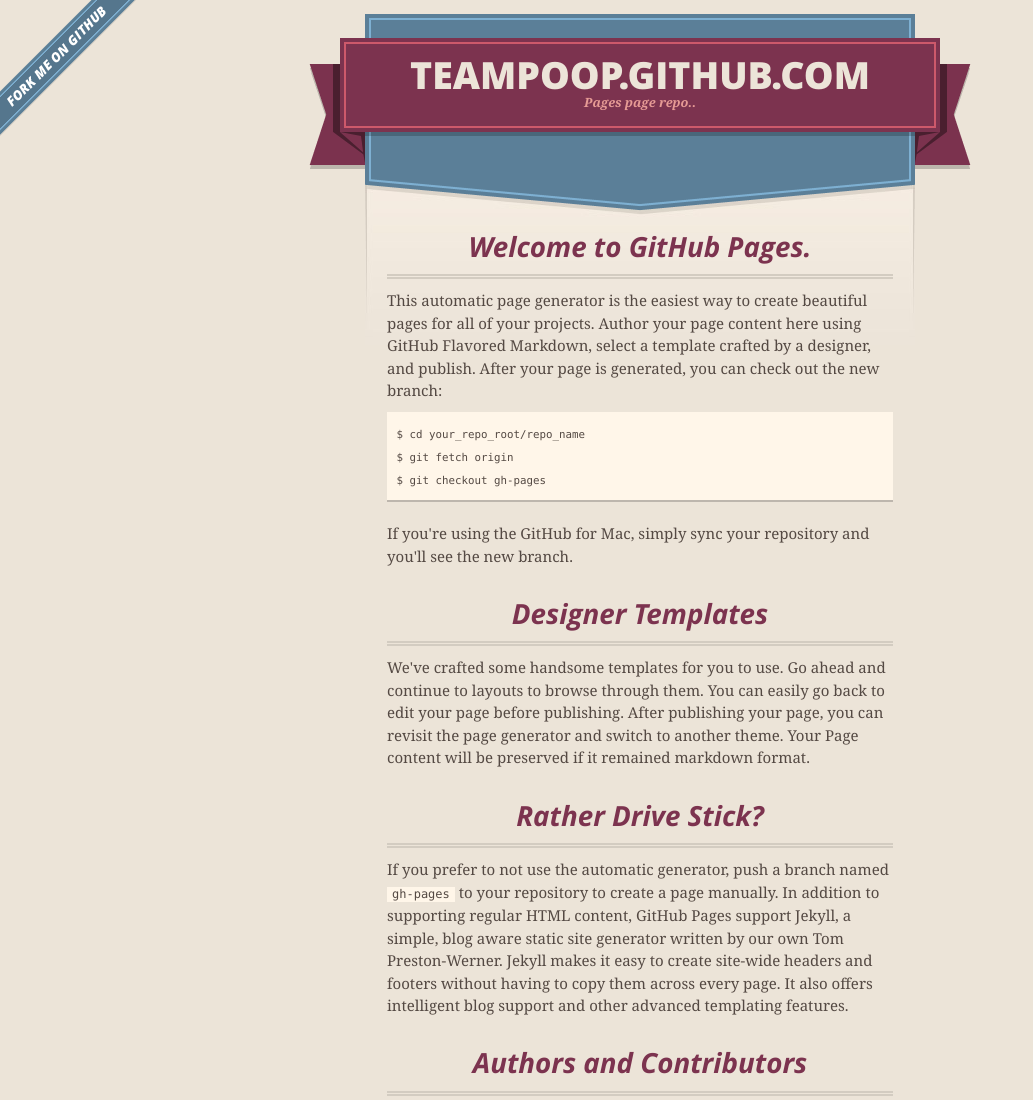
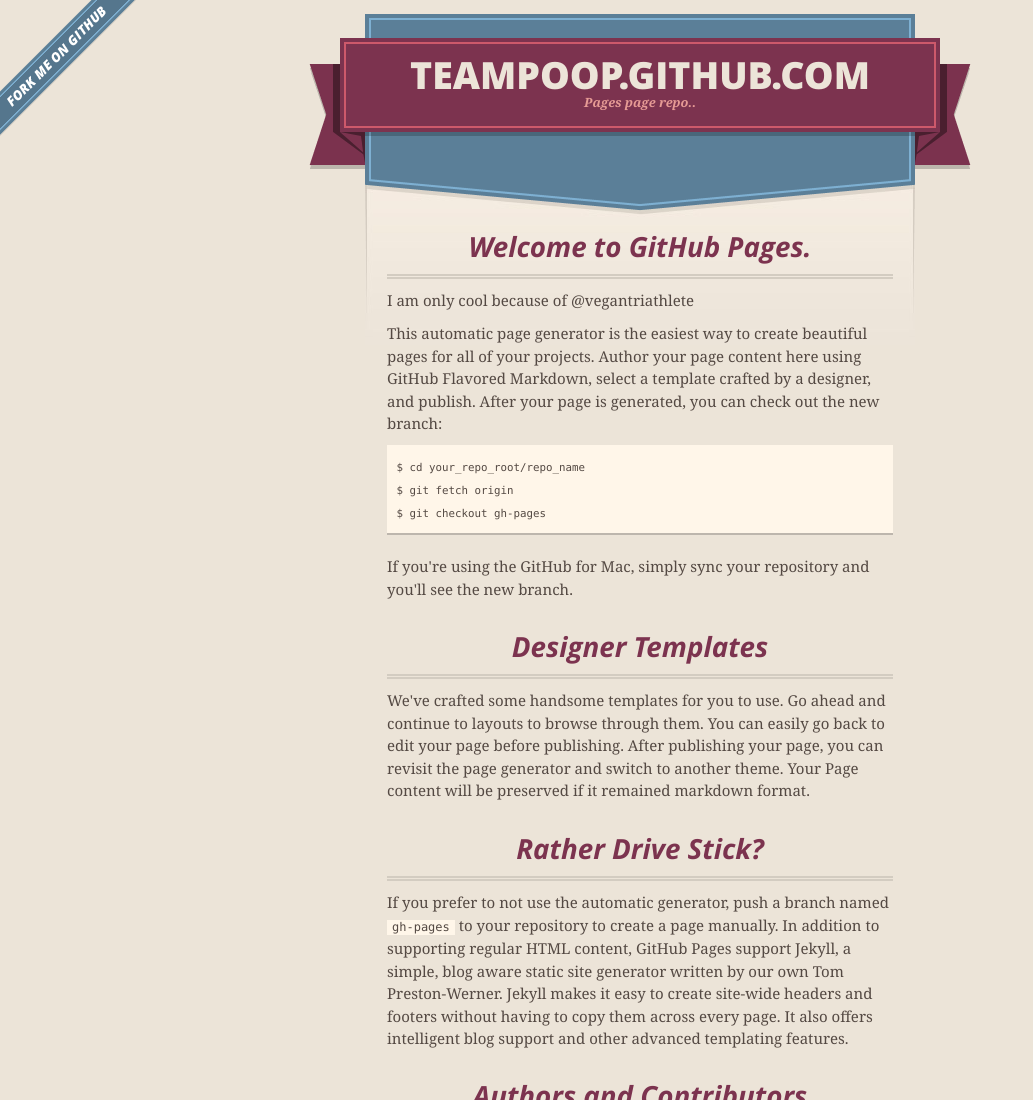
Before and after one commit to teampoop/teampoop.github.com, a plain HTML site: page index.html in a window 1280 px wide. Shown: the top 1100 px of the page, without its empty margins (0-1033 px from the left). Drawn offline with nearby package versions, Linux system fonts and the light colour scheme.

Commit message:
vegantriathlete is cooler than you

```diff
--- a/index.html
+++ b/index.html
@@ -46,6 +46,7 @@
 
       <section id="main_content">
         <h3>Welcome to GitHub Pages.</h3>
+        <p>I am only cool because of @vegantriathlete</p>
 
 <p>This automatic page generator is the easiest way to create beautiful pages for all of your projects. Author your page content here using GitHub Flavored Markdown, select a template crafted by a designer, and publish. After your page is generated, you can check out the new branch:</p>
 
```
